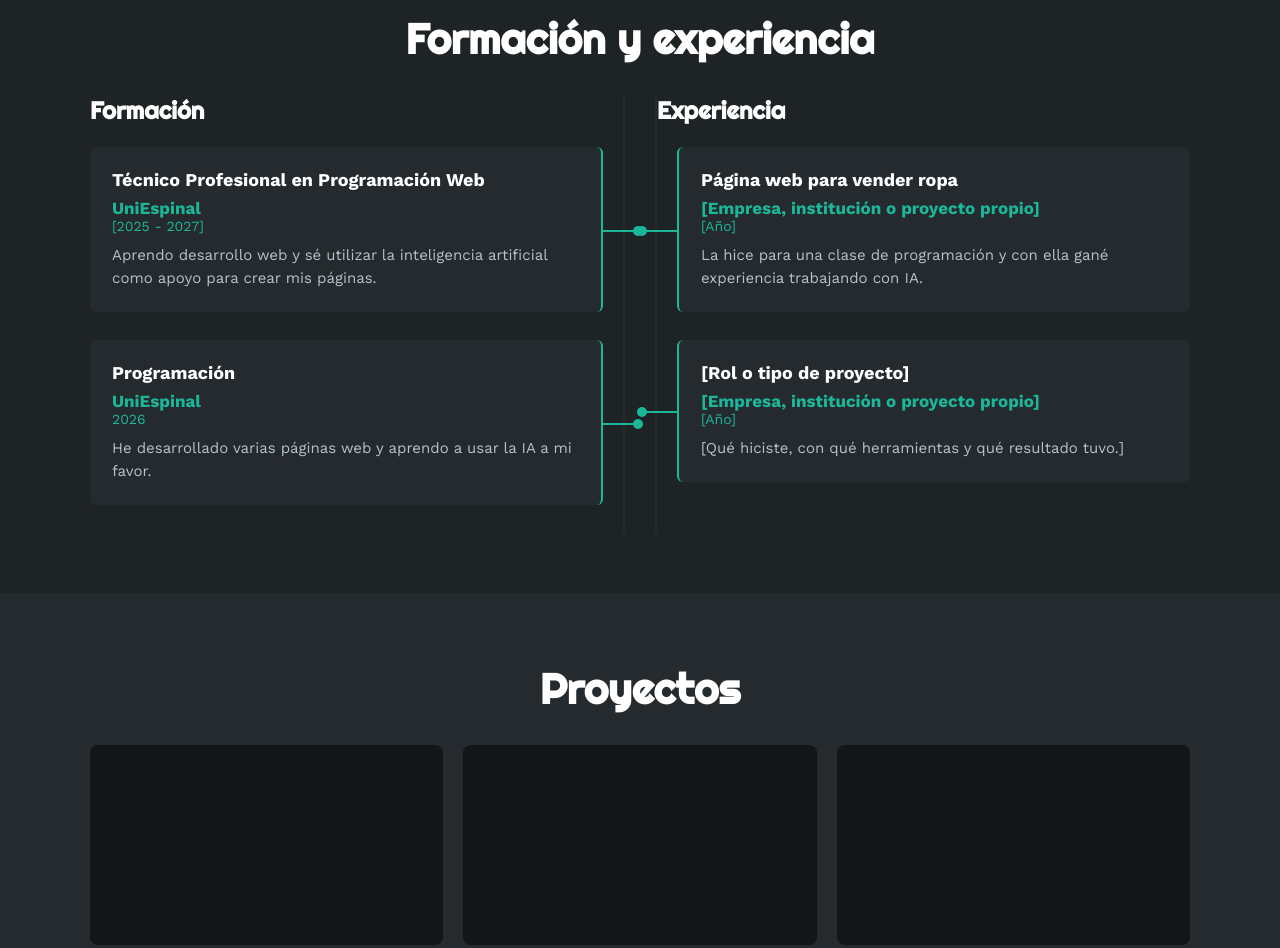
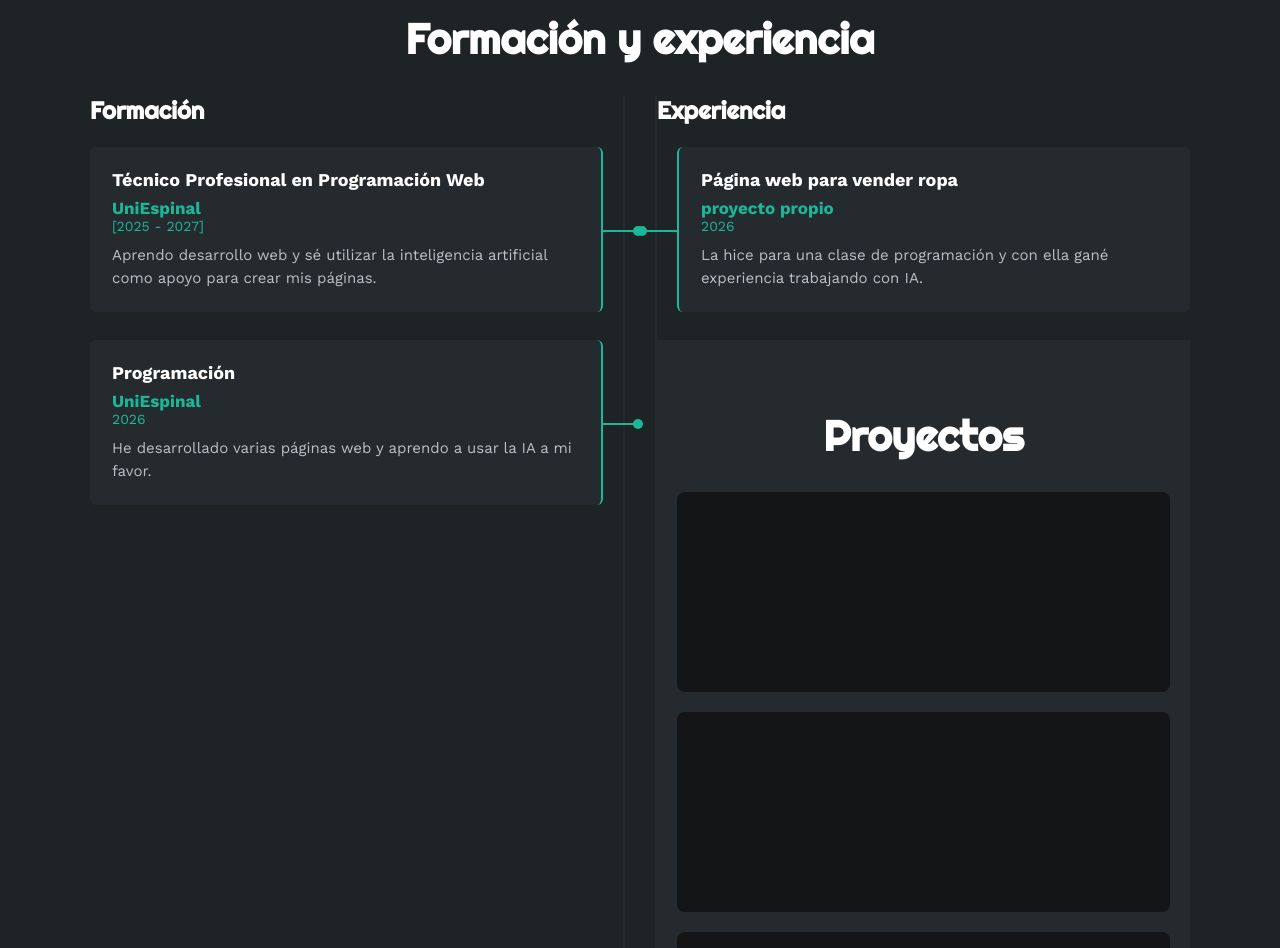
Before and after one commit to billyplaybit/billy-web, a plain HTML site: page index.html in a window 1280 px wide. Shown: the part 1840-2788 px from the top of the page. Drawn offline with nearby package versions, Linux system fonts and the light colour scheme.

```diff
--- a/index.html
+++ b/index.html
@@ -245,24 +245,14 @@
             Describe what you DID, using action verbs: built, configured, fixed, tested.
           -->
           <div class="item der">
-            <h4 data-i18n="exp.1.title">[Rol o tipo de proyecto]</h4>
-            <span class="casa">[Empresa, institución o proyecto propio]</span>
-            <span class="fecha">[Año]</span>
-            <p data-i18n="exp.1.text">[Qué hiciste, con qué herramientas y qué resultado tuvo.]</p>
+            <h4 data-i18n="exp.1.title">Página web para vender ropa</h4>
+            <span class="casa">proyecto propio</span>
+            <span class="fecha">2026</span>
+            <p data-i18n="exp.1.text">hicimos una pagina web en el cual se podian subir sus productos a vender con  la herramienta visual studio code</p>
             <div class="conectord"><div class="circulod"></div></div>
           </div>
 
-          <div class="item der">
-            <h4 data-i18n="exp.2.title">[Rol o tipo de proyecto]</h4>
-            <span class="casa">[Empresa, institución o proyecto propio]</span>
-            <span class="fecha">[Año]</span>
-            <p data-i18n="exp.2.text">[Qué hiciste, con qué herramientas y qué resultado tuvo.]</p>
-            <div class="conectord"><div class="circulod"></div></div>
-          </div>
-        </div>
-      </div>
-    </div>
-  </section>
+
 
   <!-- ========================= PORTFOLIO ========================= -->
   <!--
```
